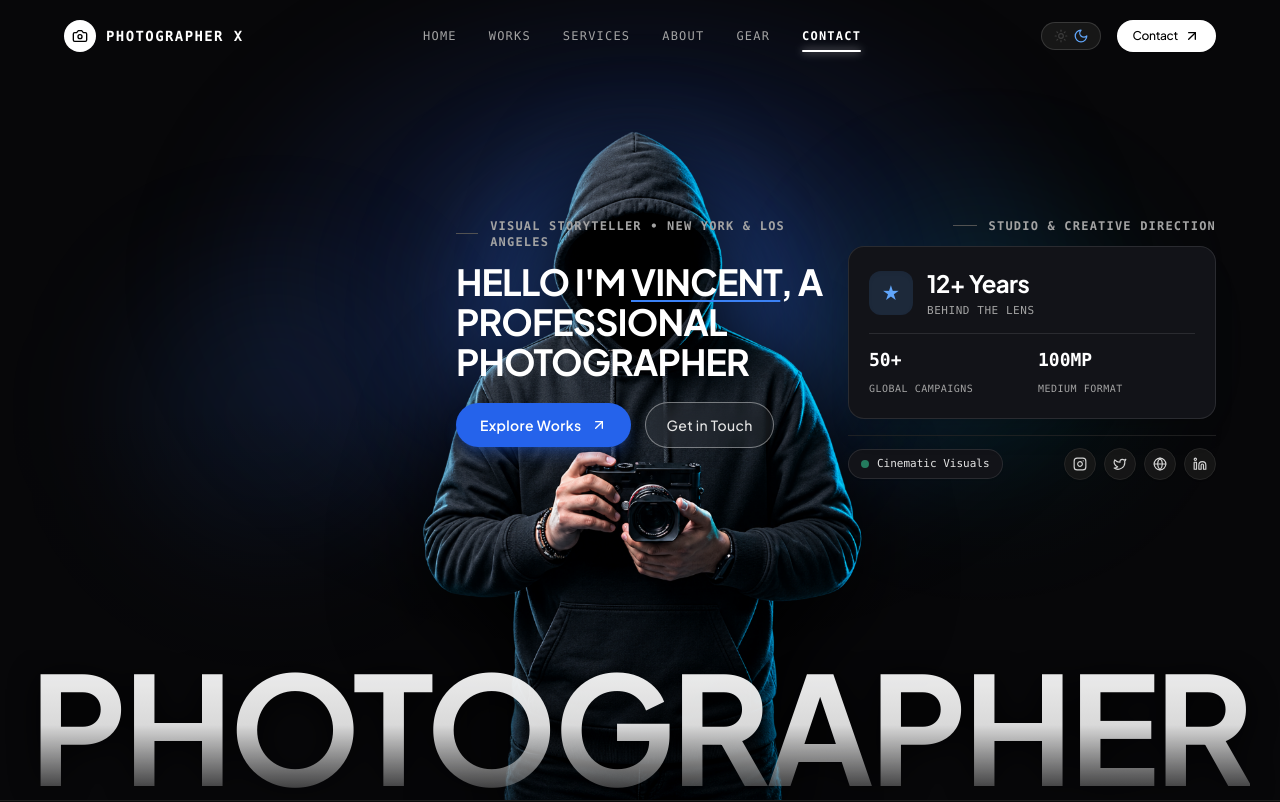
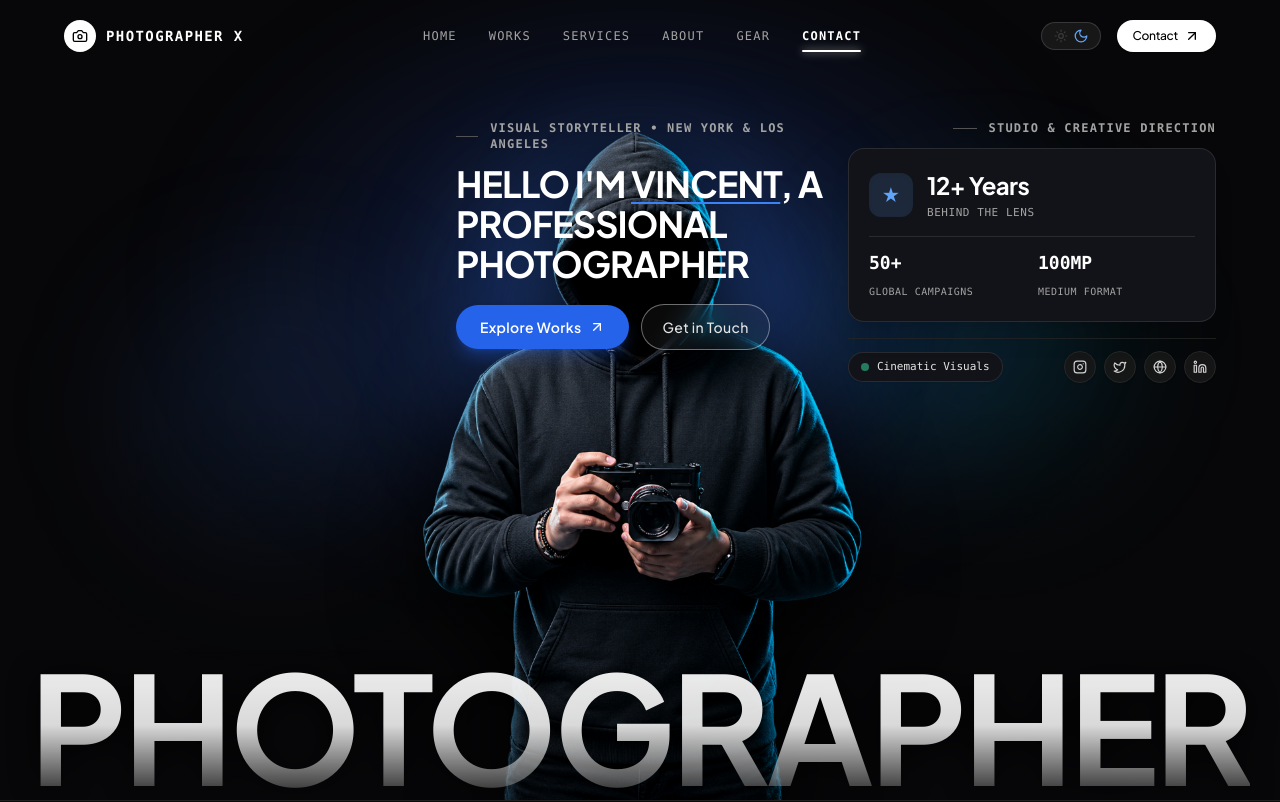
Before and after one commit to IanCastlee/photographer-portfolio, a React (Vite) app: page / in a window 1280 px wide. Shown: the top 802 px of the page. Built offline with nearby package versions, Linux system fonts and the light colour scheme; a web font is replaced by a local one.

Commit message:
fix: position left and right content high at the top corners instead of vertically centered in the middle

```diff
--- a/src/components/organisms/HeroSection.jsx
+++ b/src/components/organisms/HeroSection.jsx
@@ -18,7 +18,7 @@ export const HeroSection = ({ profile, featuredProjects = [] }) => {
   return (
     <section
       id="home"
-      className="relative min-h-screen flex flex-col justify-between pt-24 pb-0 sm:pt-28 overflow-hidden bg-[#f6f7f9] dark:bg-[#070709] transition-colors duration-500"
+      className="relative min-h-screen flex flex-col justify-between pt-20 pb-0 sm:pt-24 overflow-hidden bg-[#f6f7f9] dark:bg-[#070709] transition-colors duration-500"
     >
       {/* ─── ATMOSPHERIC BACKGROUND SPOTLIGHT ─── */}
       <div className="absolute inset-0 pointer-events-none overflow-hidden">
@@ -43,17 +43,17 @@ export const HeroSection = ({ profile, featuredProjects = [] }) => {
         />
       </div>
 
-      {/* ─── MAIN STAGE CONTAINER (SYMMETRICAL DUAL COLUMNS: LEFT GREETING | RIGHT STATS & SOCIALS) ─── */}
-      <div className="max-w-[1440px] mx-auto px-6 sm:px-10 lg:px-14 xl:px-16 w-full relative z-30 my-auto">
+      {/* ─── MAIN STAGE CONTAINER (TOP-ALIGNED DUAL SIDES: TOP-LEFT GREETING | TOP-RIGHT STATS) ─── */}
+      <div className="max-w-[1536px] mx-auto px-6 sm:px-10 lg:px-12 xl:px-16 w-full relative z-30 pt-2 sm:pt-4 lg:pt-6">
         <div className="grid grid-cols-1 lg:grid-cols-12 gap-8 lg:gap-6 items-start">
 
-          {/* ─── LEFT COLUMN: GREETING & PILL CTA ─── */}
-          <div className="lg:col-span-4 flex flex-col items-start text-left z-30 order-1 lg:-translate-y-4 xl:-translate-y-8 transition-transform duration-300">
-            <SectionEyebrow className="mb-3 text-[11px] text-blue-600 dark:text-blue-400 font-semibold tracking-widest">
+          {/* ─── LEFT COLUMN: TOP-LEFT GREETING & PILL CTA (Placed high at top-left, not in middle) ─── */}
+          <div className="lg:col-span-4 flex flex-col items-start text-left z-30 order-1">
+            <SectionEyebrow className="mb-2 text-[11px] text-blue-600 dark:text-blue-400 font-semibold tracking-widest">
               Visual Storyteller • {profile.location}
             </SectionEyebrow>
 
-            <h1 className="text-3xl sm:text-4xl lg:text-3xl xl:text-4xl 2xl:text-5xl font-black uppercase tracking-tight text-neutral-900 dark:text-white leading-[1.08] mb-5">
+            <h1 className="text-3xl sm:text-4xl lg:text-3xl xl:text-4xl 2xl:text-5xl font-black uppercase tracking-tight text-neutral-900 dark:text-white leading-[1.06] mb-5">
               Hello I'm <span className="underline decoration-blue-500 underline-offset-4 decoration-2">{profile.name}</span>, a professional photographer
             </h1>
 
@@ -62,11 +62,11 @@ export const HeroSection = ({ profile, featuredProjects = [] }) => {
             </p>
 
             {/* Vibrant Pill Action Buttons */}
-            <div className="flex flex-wrap items-center gap-3.5">
+            <div className="flex flex-wrap items-center gap-3">
               <button
                 type="button"
                 onClick={(e) => handleScrollTo(e, '#works')}
-                className="group inline-flex items-center gap-2.5 px-6 py-3 rounded-full bg-blue-600 hover:bg-blue-500 text-white font-semibold text-xs sm:text-sm tracking-wide shadow-lg shadow-blue-600/30 transition-all duration-300 hover:scale-105 active:scale-95"
+                className="group inline-flex items-center gap-2 px-6 py-3 rounded-full bg-blue-600 hover:bg-blue-500 text-white font-semibold text-xs sm:text-sm tracking-wide shadow-lg shadow-blue-600/30 transition-all duration-300 hover:scale-105 active:scale-95"
               >
                 <span>Explore Works</span>
                 <ArrowUpRight className="w-4 h-4 transition-transform group-hover:translate-x-0.5 group-hover:-translate-y-0.5" />
@@ -82,14 +82,14 @@ export const HeroSection = ({ profile, featuredProjects = [] }) => {
             </div>
           </div>
 
-          {/* ─── MIDDLE SPACER COLUMN (Leaves unobstructed stage for the bottom-anchored hoodie) ─── */}
+          {/* ─── MIDDLE SPACER COLUMN (Unobstructed stage for the hoodie) ─── */}
           <div className="hidden lg:block lg:col-span-4 min-h-[100px] pointer-events-none" />
 
-          {/* ─── RIGHT COLUMN: BALANCED STATS CARD, DISCIPLINE & SOCIALS ─── */}
-          <div className="lg:col-span-4 flex flex-col items-start lg:items-end z-30 order-2 lg:order-3 lg:-translate-y-4 xl:-translate-y-8 transition-transform duration-300">
+          {/* ─── RIGHT COLUMN: TOP-RIGHT STATS & SOCIALS ─── */}
+          <div className="lg:col-span-4 flex flex-col items-start lg:items-end z-30 order-2 lg:order-3">
 
             {/* Top Eyebrow to balance the left side */}
-            <SectionEyebrow className="mb-3 text-[11px] text-blue-600 dark:text-blue-400 font-semibold tracking-widest lg:text-right">
+            <SectionEyebrow className="mb-2 text-[11px] text-blue-600 dark:text-blue-400 font-semibold tracking-widest lg:text-right">
               Studio & Creative Direction
             </SectionEyebrow>
 
```
